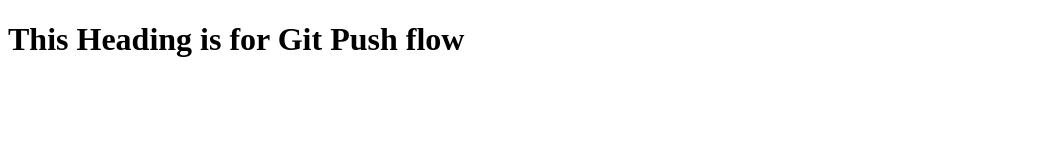
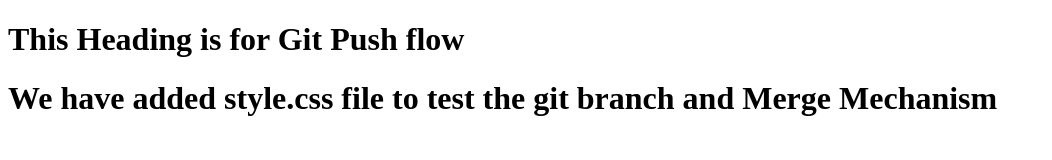
Before and after one commit to ShivamDevOps55555/DevOPstesting, a plain HTML site: page index.html in a window 1280 px wide. Shown: the whole page, without its empty margins (0-1052 px from the left). Drawn offline with Linux system fonts and the light colour scheme.

Commit message:
Github branching and merging test

```diff
--- a/index.html
+++ b/index.html
@@ -3,10 +3,11 @@
 <head>
     <meta charset="UTF-8">
     <meta name="viewport" content="width=device-width, initial-scale=1.0">
+    <link rel="stylesheet" href="style.css">
     <title>GitHub Testing Version 2</title>
     <h1>This Heading is for Git Push flow</h1>
 </head>
 <body>
-
+    <h1>We have added style.css file to test the git branch and Merge Mechanism</h1>
 </body>
 </html>
```
Also changed, not shown: style.css (added).
